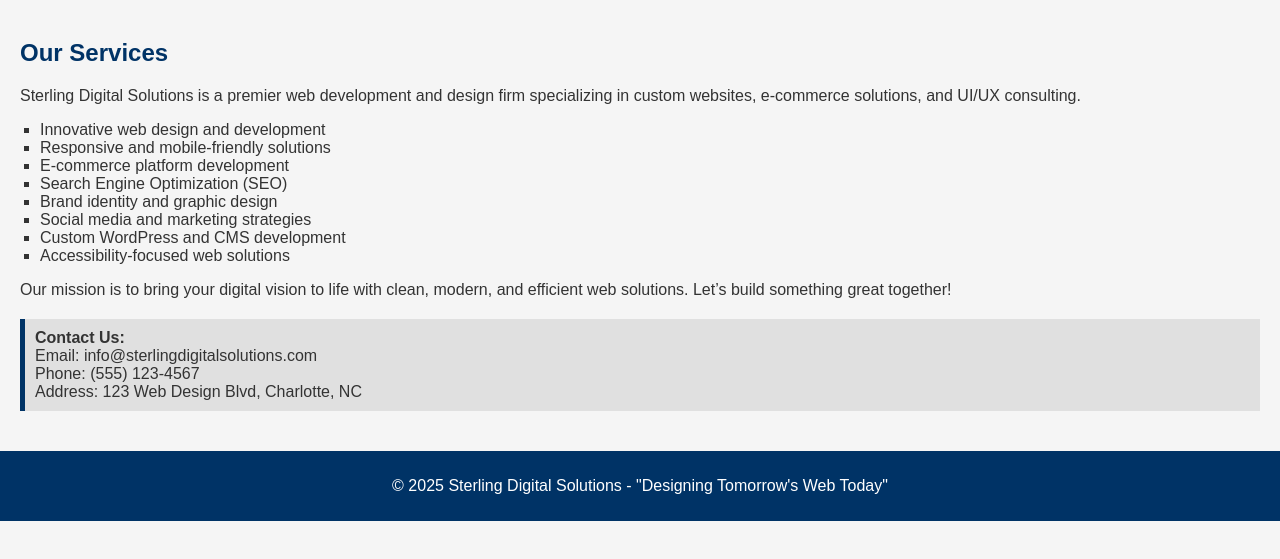
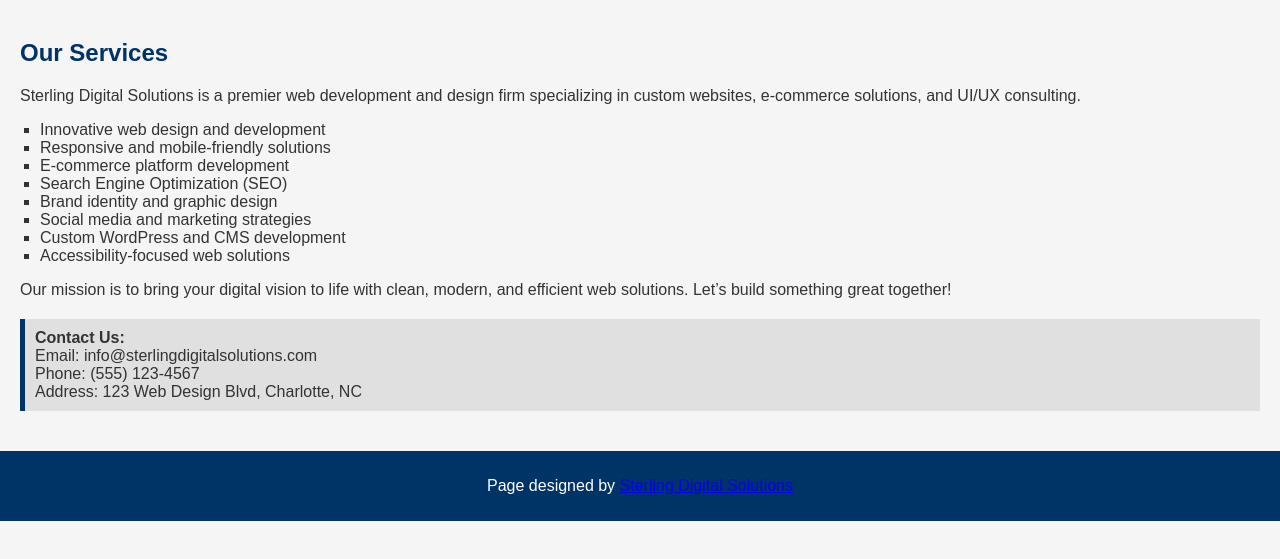
Before and after one commit to qsterling21/sterlingdigitalsolutions, a plain HTML site: page index.html in a window 1280 px wide. Shown: the part 69-628 px from the top of the page. Drawn offline with Linux system fonts and the light colour scheme.

Commit message:
Update index.html
changed up the footer to add links to other pages needed

```diff
--- a/index.html
+++ b/index.html
@@ -86,7 +86,8 @@
     </main>
 
     <footer>
-        <p>&copy; 2025 Sterling Digital Solutions - "Designing Tomorrow's Web Today"</p>
+        <p>Page designed by <a href="sterlingdigitalsolutions.com/">Sterling Digital Solutions</a></p>
     </footer>
+
 </body>
 </html>
```
